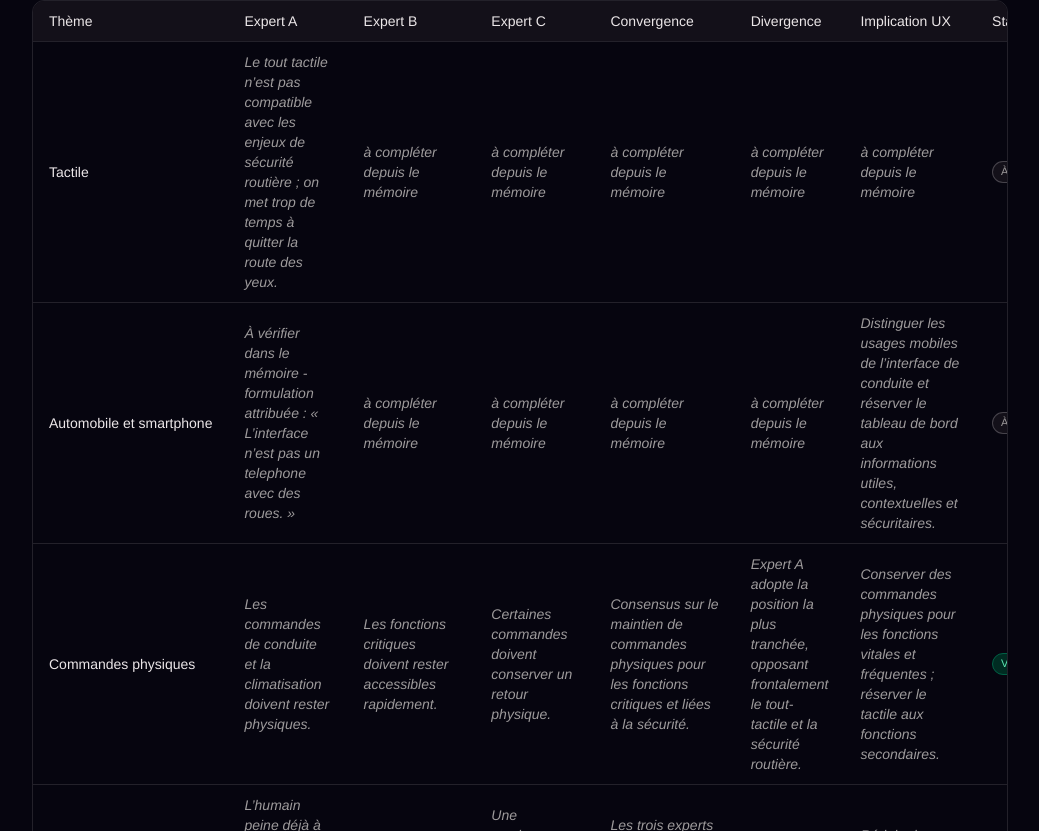
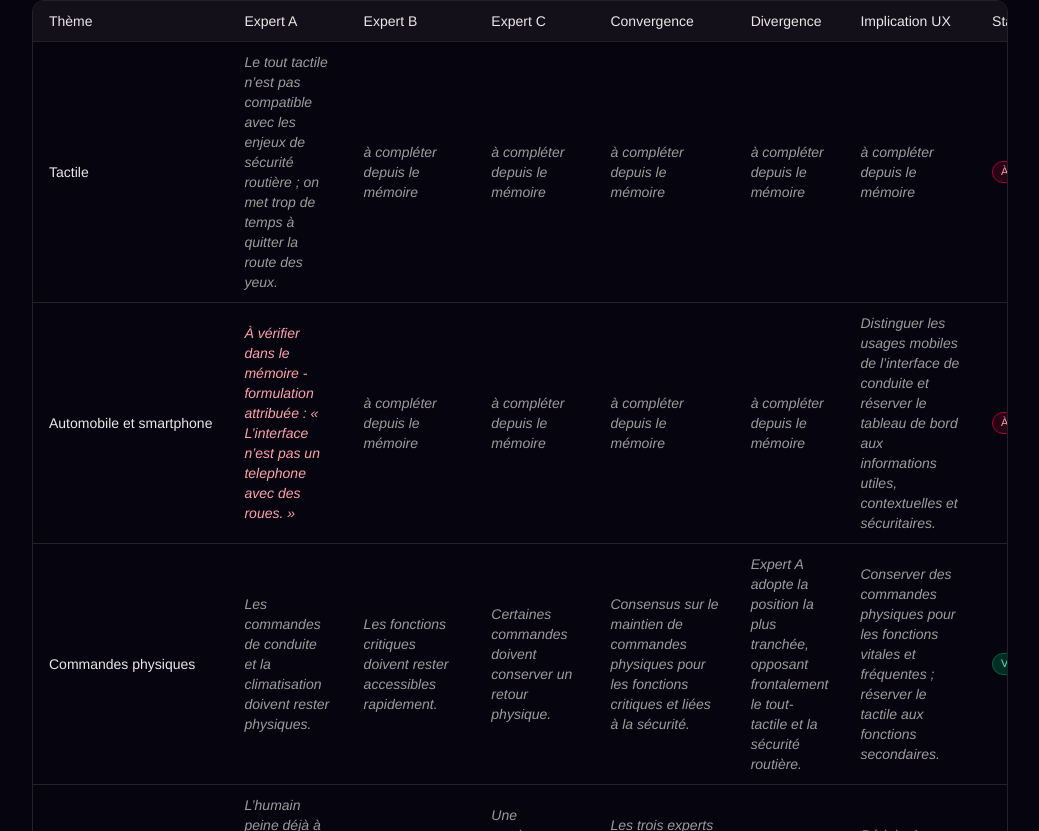
Before and after one commit to DorraBenAissa/Portfolio_Automotive, a React (Vite) app: page /#/recherche/experts in a window 1280 px wide. Shown: the part 3329-4160 px from the top of the page, without its empty margins (120-1159 px from the left). Built offline with nearby package versions, Linux system fonts and the light colour scheme.

Commit message:
Highlight unverified expert quote

```diff
--- a/src/pages/recherche/Experts.tsx
+++ b/src/pages/recherche/Experts.tsx
@@ -104,7 +104,9 @@ export function Experts() {
               {expertMatrix.map((row) => (
                 <tr key={row.theme} className="border-t border-line">
                   <td className="px-4 py-2.5 font-medium whitespace-nowrap">{row.theme}</td>
-                  <td className="px-4 py-2.5 text-muted italic">{row.expertA}</td>
+                  <td className={`px-4 py-2.5 italic ${
+                    row.theme === "Automobile et smartphone" ? "font-medium text-rose-300" : "text-muted"
+                  }`}>{row.expertA}</td>
                   <td className="px-4 py-2.5 text-muted italic">{row.expertB}</td>
                   <td className="px-4 py-2.5 text-muted italic">{row.expertC}</td>
                   <td className="px-4 py-2.5 text-muted italic">{row.convergence}</td>
@@ -114,7 +116,7 @@ export function Experts() {
                     <span className={`inline-flex rounded-full border px-2 py-0.5 text-[11px] font-medium ${
                       row.status === "v\u00e9rifi\u00e9"
                         ? "border-emerald-800 bg-emerald-950 text-emerald-300"
-                        : "border-line-2 bg-surface text-muted"
+                        : "border-rose-800 bg-rose-950/50 text-rose-300"
                     }`}>
                       {row.status === "v\u00e9rifi\u00e9" ? "V\u00e9rifi\u00e9" : "\u00c0 v\u00e9rifier"}
                     </span>
```
